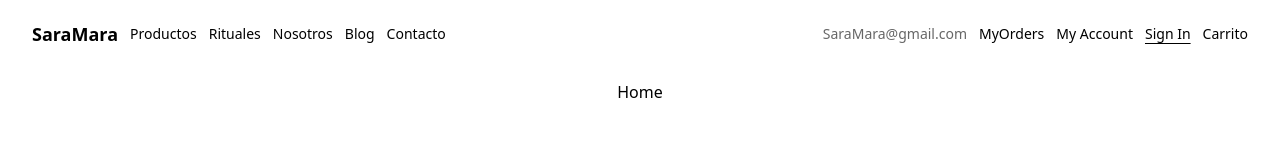
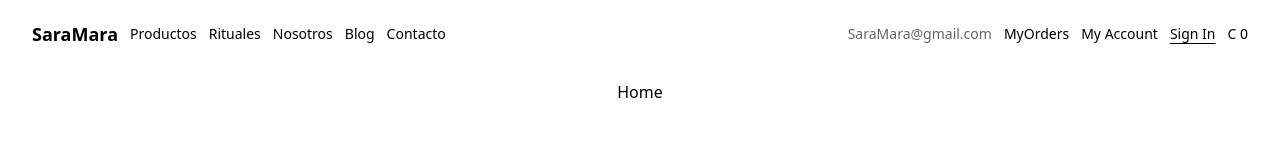
Before and after one commit to Guer1298/SaraMara, a React (Vite) app: page /sign-in in a window 1280 px wide. Shown: the top 160 px of the page. Built offline with nearby package versions, Linux system fonts and the light colour scheme.

Commit message:
Comtador de productos en el carrito

```diff
--- a/src/Components/Card/index.jsx
+++ b/src/Components/Card/index.jsx
@@ -1,10 +1,16 @@
+import { useContext } from "react";
+import {ShoppingCardContext} from '../../Context'
+
 const Card = (data) => {
+    const context = useContext(ShoppingCardContext)
     return(
         <div className='bg-white cursor-pointer w-56 h-60 rounded-lg'>
             <figure className='relative mb-2 w-full h-4/5'>
                 <span className='absolute bottom-0 left-0 bg-white/60 rounded-lg text-black text-xs m-2 px-3 py-0.5'>{data.data.category.name}</span>
                 <img className='w-full h-full object-cover rounded-lg ' src={data.data.images[0]} alt={data.data.title} />
-                <div className='absolute top-0 right-0 flex justify-center items-center bg-white w-6 h-6 rounded-full m-2 p-1'>+</div>
+                <div className='absolute top-0 right-0 flex justify-center items-center bg-white w-6 h-6 rounded-full m-2 p-1' onClick={
+                    () => context.setCount(context.count + 1)
+                }>+</div>
             </figure>
             <p className='flex justify-between '>
                 <span className='text-sm font-light '>{data.data.title}</span>
--- a/src/Components/Navbar/index.jsx
+++ b/src/Components/Navbar/index.jsx
@@ -1,6 +1,9 @@
+import { useContext } from "react";
 import { NavLink } from "react-router-dom";
+import {ShoppingCardContext} from '../../Context'
 
 const Navbar = () =>{
+    const context = useContext(ShoppingCardContext)
     const activeStyle = 'underline underline-offset-4'
     return (
         <nav className='flex justify-between items-center fixed z-10 top-0 w-full py-5 px-8 text-sm font-light'>
@@ -82,12 +85,7 @@
                     </NavLink>
                 </li>
                 <li>
-                    <NavLink to='/Blog'
-                    className={({ isActive }) =>
-                        isActive ? activeStyle : undefined
-                      }>
-                    Carrito
-                    </NavLink>
+                    C {context.count}
                 </li>
             </ul>
         </nav>
--- /dev/null
+++ b/src/Context/index.jsx
@@ -0,0 +1,18 @@
+import {createContext,useState} from 'react'
+
+export const ShoppingCardContext = createContext()
+
+export const ShoppingCardProvider = ({children}) => {
+    const [count,setCount] = useState(0)
+    return (
+        <ShoppingCardContext.Provider value={{
+            count,
+            setCount
+        }}>
+            {children}
+
+        </ShoppingCardContext.Provider>
+
+    )
+
+}
--- a/src/pages/App/index.jsx
+++ b/src/pages/App/index.jsx
@@ -1,4 +1,5 @@
 import {useRoutes,BrowserRouter} from 'react-router-dom';
+import {ShoppingCardProvider} from '../../Context'
 import Home from '../Home';
 import MyAccount from '../MyAccount';
 import MyOrder from '../MyOrder';
@@ -23,10 +24,13 @@
 
 const App = () => {
   return (
-   <BrowserRouter>
+    <ShoppingCardProvider>
+      <BrowserRouter>
       <AppRoutes/>
       <Navbar/>
    </BrowserRouter>
+    </ShoppingCardProvider>
+
   );
 }
 
```
